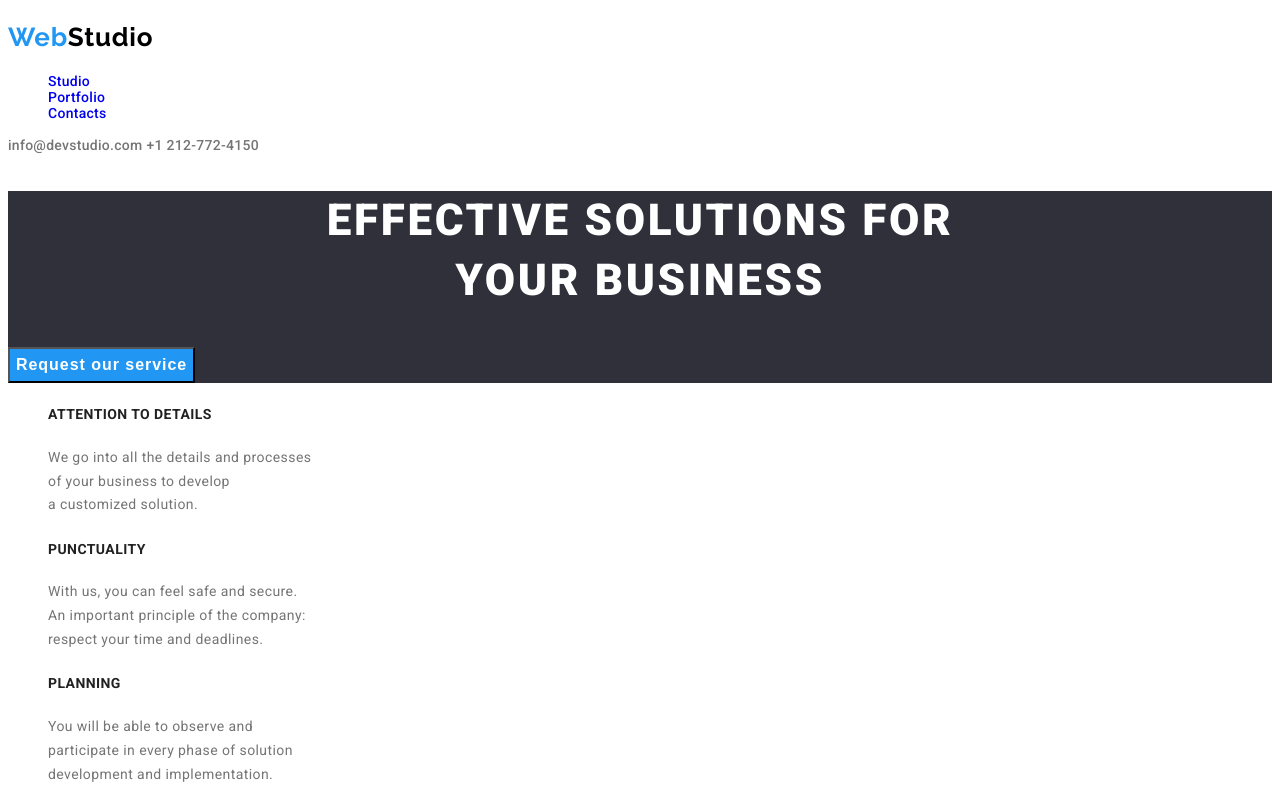
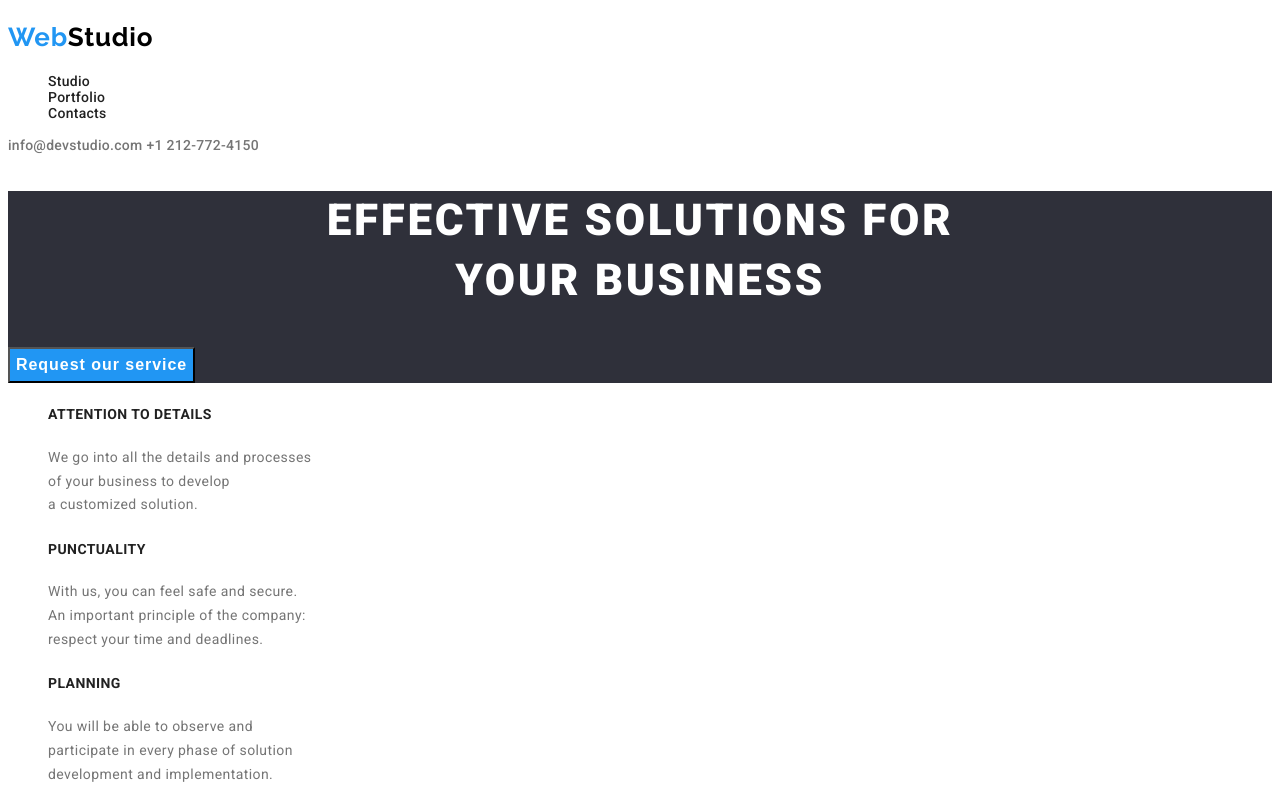
Before and after one commit to DragosFlu/goit-markup-hw-02, a plain HTML site: page index.html in a window 1280 px wide. Shown: the top 800 px of the page. Drawn offline with Linux system fonts and the light colour scheme.

Commit message:
repo update

```diff
--- a/ccs/styles.css
+++ b/ccs/styles.css
@@ -23,10 +23,7 @@ ul {
   list-style-type: none;
 }
 
-a:link {
-  text-decoration: none;
-}
-
+a,
 a:visited {
   text-decoration: none;
   color: inherit;
```
